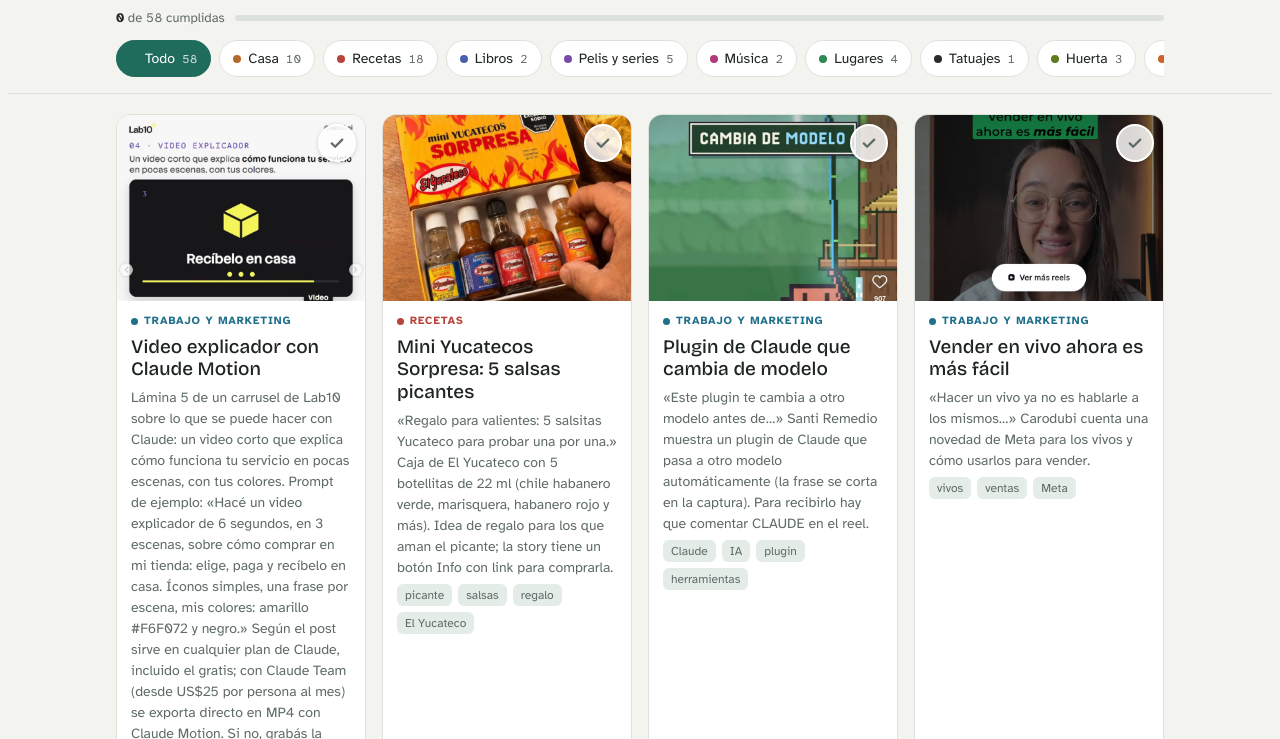
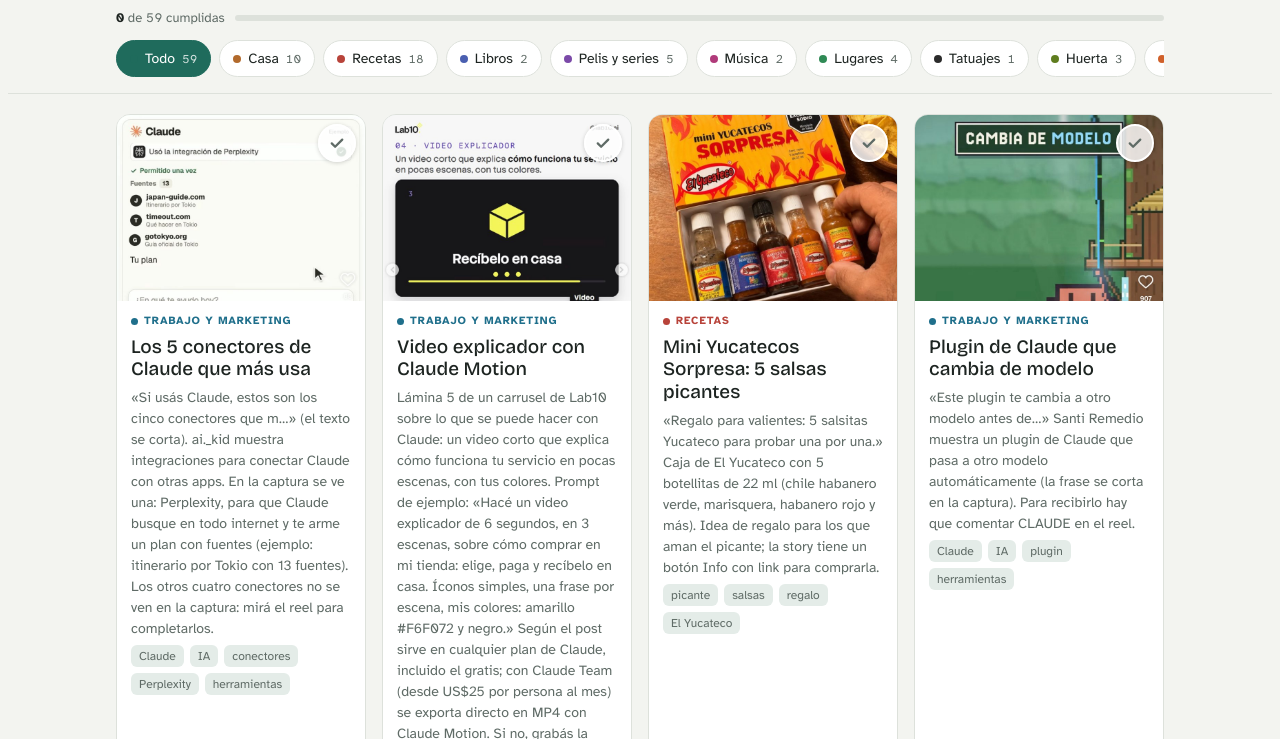
Before and after one commit to estebanulverclaude/guardados, a plain HTML site: page index.html in a window 1280 px wide. Shown: the part 139-878 px from the top of the page. Drawn offline with nearby package versions, Linux system fonts and the light colour scheme.

Commit message:
Sumar reel de ai._kid: 5 conectores de Claude (Perplexity visible)
Co-Authored-By: Claude Opus 5.5 <noreply@anthropic.com>
Claude-Session: https://claude.ai/code/session_01XjE1GQcxE7ZSu439SGqgim

```diff
--- a/index.html
+++ b/index.html
@@ -161,6 +161,12 @@ const CATS = [
 
 /* Ítems guardados. Los más nuevos arriba. */
 const ITEMS = [
+  {id:"conectores-claude", cat:"trabajo", title:"Los 5 conectores de Claude que más usa",
+   note:"«Si usás Claude, estos son los cinco conectores que m…» (el texto se corta). ai._kid muestra integraciones para conectar Claude con otras apps. En la captura se ve una: Perplexity, para que Claude busque en todo internet y te arme un plan con fuentes (ejemplo: itinerario por Tokio con 13 fuentes). Los otros cuatro conectores no se ven en la captura: mirá el reel para completarlos.",
+   img:"img/conectores-claude.jpg", cover:"img/conectores-claude-cover.jpg",
+   facts:{"Cuenta":"@ai._kid","Conector visible":"Perplexity (búsqueda en internet)"},
+   link:"https://www.instagram.com/reel/DgNDngxzIJT/", linkLabel:"Ver reel",
+   tags:["Claude","IA","conectores","Perplexity","herramientas"], added:"2026-11-27"},
   {id:"lab10-video-explicador", cat:"trabajo", title:"Video explicador con Claude Motion",
    note:"Lámina 5 de un carrusel de Lab10 sobre lo que se puede hacer con Claude: un video corto que explica cómo funciona tu servicio en pocas escenas, con tus colores. Prompt de ejemplo: «Hacé un video explicador de 6 segundos, en 3 escenas, sobre cómo comprar en mi tienda: elige, paga y recíbelo en casa. Íconos simples, una frase por escena, mis colores: amarillo #F6F072 y negro.» Según el post sirve en cualquier plan de Claude, incluido el gratis; con Claude Team (desde US$25 por persona al mes) se exporta directo en MP4 con Claude Motion. Si no, grabás la pantalla mientras se reproduce.",
    img:"img/lab10-video-explicador.jpg", cover:"img/lab10-video-explicador-cover.jpg",
```
Also changed, not shown: img/conectores-claude-cover.jpg (added), img/conectores-claude.jpg (added).
